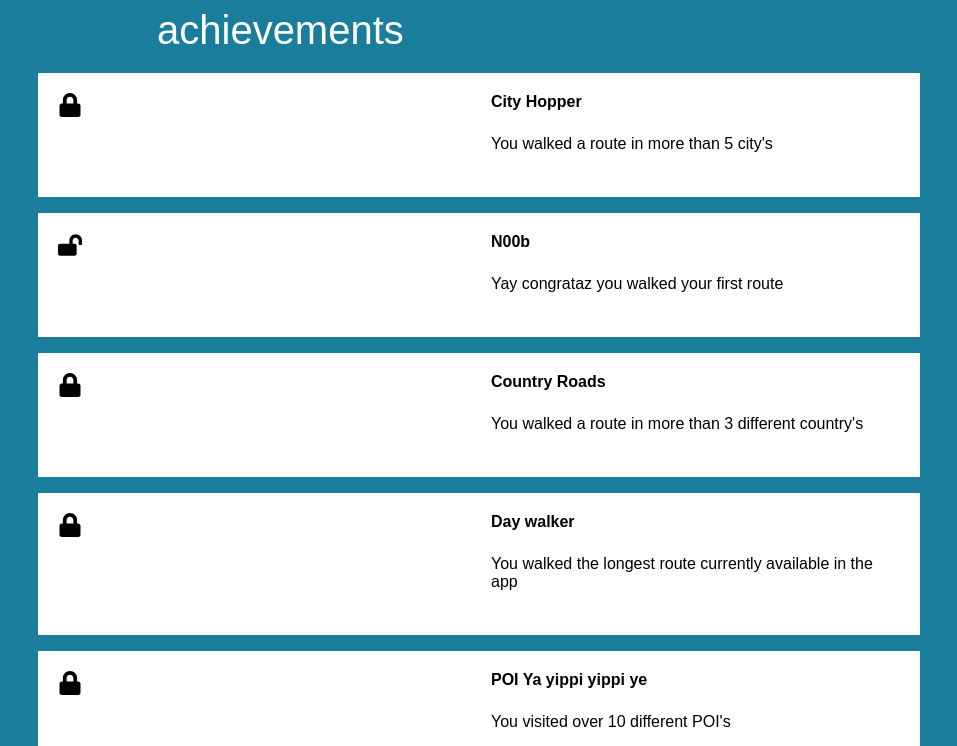
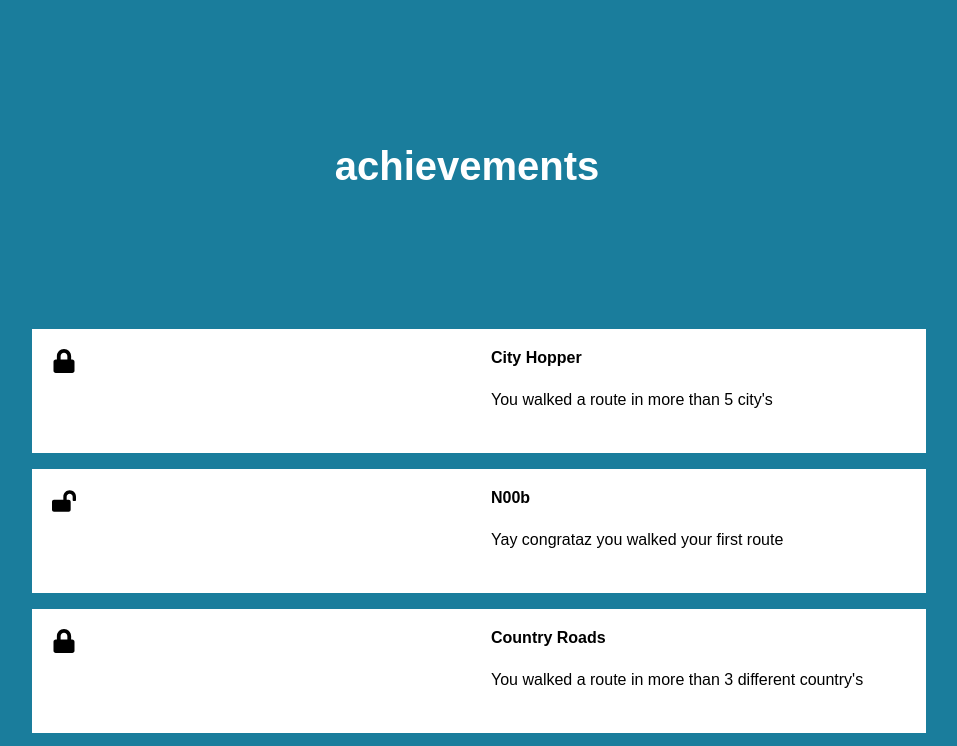
Before and after one commit to teuno/CItyHuntin, a Vue app: page /#/achievements in a window 1280 px wide. Shown: the top 746 px of the page, without its empty margins (173-1130 px from the left). Built offline with nearby package versions, Linux system fonts and the light colour scheme; a web font is replaced by a local one; what vue-cordova would draw is missing.

Commit message:
settign and achievements are now correct alligned

```diff
--- a/index.html
+++ b/index.html
@@ -10,12 +10,9 @@
     <!--Francois One-->
     <link href="https://fonts.googleapis.com/css?family=Francois+One" rel="stylesheet">
     <style>
-      /*html, body, #app {*/
-      /*min-width: 100vh;*/
-      /*min-height: 100vw;*/
-      /*padding: 0 !important;*/
-      /*margin: 0 !important;*/
-      /*}*/
+      body{
+        margin: 0;
+      }
     </style>
   </head>
   <body>
--- a/src/pages/Achievements.vue
+++ b/src/pages/Achievements.vue
@@ -1,6 +1,18 @@
 <template>
-  <div class="achievements columns is-mobile is-multiline">
-    <h1 class="column is-8 is-offset-3">achievements</h1>
+  <div class="achievements">
+
+    <section class="hero is-medium">
+      <div class="hero-body">
+        <div class="container">
+          <h1 class="title">
+            achievements
+          </h1>
+        </div>
+      </div>
+    </section>
+
+
+    <div class="columns is-mobile is-multiline">
       <div class="column is-8 is-offset-2 is-achievement" v-for="achievement in achievements">
         <achievement class=""
                      :title="achievement.title"
@@ -8,6 +20,9 @@
                      :progress="achievement.progress">
         </achievement>
       </div>
+    </div>
+
+
   </div>
 </template>
 
@@ -37,7 +52,7 @@
     background-color: $blue;
 
     .is-achievement {
-      margin:0.5em;
+      margin: 0.5em;
     }
 
     h1 {
@@ -46,4 +61,11 @@
       color: $text_white;
     }
   }
+
+  .container {
+    display: flex;
+    flex-direction: column;
+    align-items: center;
+    justify-content: flex-start;
+  }
 </style>
--- a/src/pages/MainMenu.vue
+++ b/src/pages/MainMenu.vue
@@ -1,24 +1,24 @@
 <template>
-  <div class="columns is-multiline">
-    <div v-on:click="toTreasureHunt" class="column is-12 is-incenter treasureHunt">
+  <div class="columns is-multiline is-marginless">
+    <div v-on:click="toTreasureHunt" class="column is-paddingless is-12 is-incenter treasureHunt">
       <div class="is-incenter is-half">
         <i class="far fa-map"></i>
         <h1>Treasure hunt</h1>
       </div>
     </div>
-    <div v-on:click="toNormalRoute" class="column is-12 is-incenter normalRoute">
+    <div v-on:click="toNormalRoute" class="column is-paddingless is-12 is-incenter normalRoute">
       <div class="is-incenter is-half">
         <i class="fas fa-map-marker-alt"></i>
         <h1>normalroute</h1>
       </div>
     </div>
-    <div v-on:click="toAchievements" class="column is-12 is-incenter achievements">
+    <div v-on:click="toAchievements" class="column is-paddingless is-12 is-incenter achievements">
       <div class="is-incenter is-half">
         <i class="fas fa-lock"></i>
         <h1>achievements</h1>
       </div>
     </div>
-    <div v-on:click="toSettings" class="column is-12 is-incenter settings">
+    <div v-on:click="toSettings" class="column is-paddingless is-12 is-incenter settings">
       <div class="is-incenter is-half">
         <i class="fas fa-sliders-h"></i>
         <h1>settings</h1>
--- a/src/pages/settings/Settings.vue
+++ b/src/pages/settings/Settings.vue
@@ -1,6 +1,16 @@
 <template>
   <div class="settings">
-    <h1>settings</h1>
+
+    <section class="hero is-medium">
+      <div class="hero-body">
+        <div class="container">
+          <h1 class="title">
+            settings
+          </h1>
+        </div>
+      </div>
+    </section>
+
 
     <div class="settings-menu">
       <a v-on:click="profile" class="button is-large">
@@ -78,4 +88,11 @@
       }
     }
   }
+
+  .container{
+    display: flex;
+    flex-direction: column;
+    align-items: center;
+    justify-content: flex-start;
+  }
 </style>
```
Lines whose indentation alone changed are shown as unchanged.
